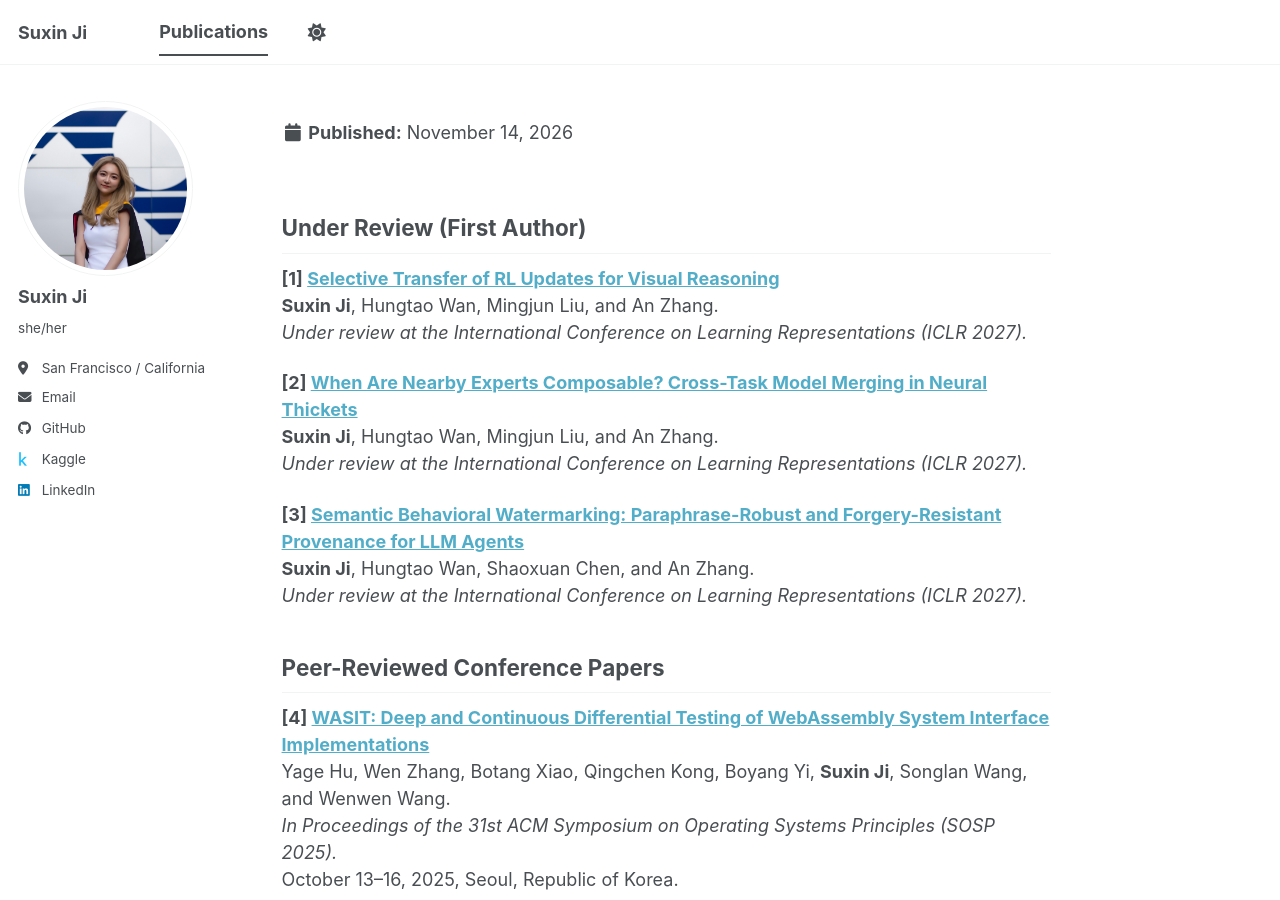
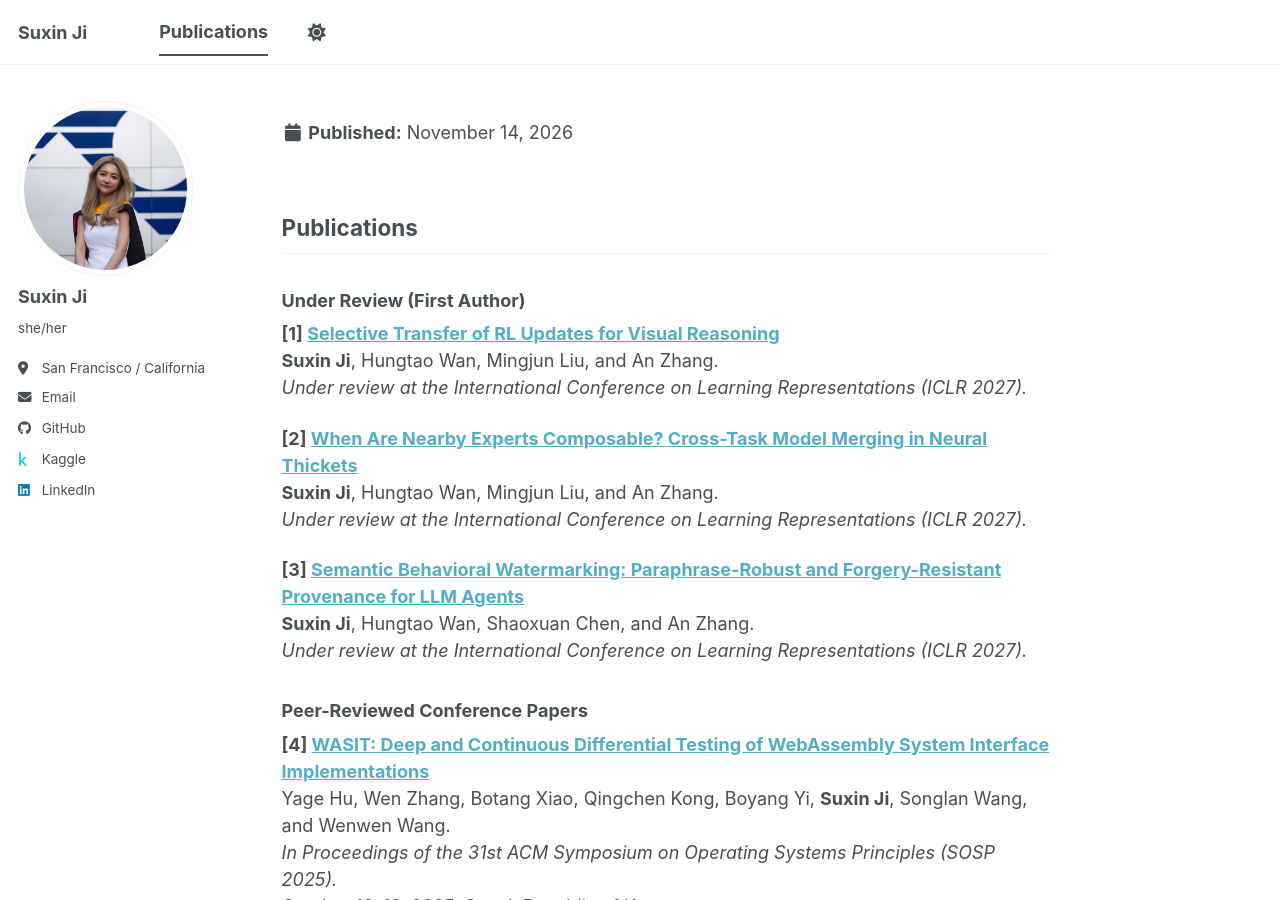
Before and after one commit to suxinji/suxinji.github.io, a Jekyll site: the page built from _publications/publications.md, in a window 1280 px wide and 900 px high. Built offline with Jekyll 4.4.1, drawn with Linux system fonts in a browser that asks for light colours; a script bundle is joined from its source files by our own code; library files that are not in the unit come from our copies.

Commit message:
Update publications.md

```diff
--- a/_publications/publications.md
+++ b/_publications/publications.md
@@ -3,7 +3,9 @@ permalink: /publications/
 author_profile: true
 ---
 
-## Under Review (First Author)
+## Publications
+
+### Under Review (First Author)
 
 **[1] [Selective Transfer of RL Updates for Visual Reasoning](https://arxiv.org/abs/2610.08659)**
 **Suxin Ji**, Hungtao Wan, Mingjun Liu, and An Zhang.
@@ -17,7 +19,7 @@ author_profile: true
 **Suxin Ji**, Hungtao Wan, Shaoxuan Chen, and An Zhang.
 *Under review at the International Conference on Learning Representations (ICLR 2027).*
 
-## Peer-Reviewed Conference Papers
+### Peer-Reviewed Conference Papers
 
 **[4] [WASIT: Deep and Continuous Differential Testing of WebAssembly System Interface Implementations](https://dl.acm.org/doi/10.1145/3731569.3764819)**
 Yage Hu, Wen Zhang, Botang Xiao, Qingchen Kong, Boyang Yi, **Suxin Ji**, Songlan Wang, and Wenwen Wang.
@@ -29,16 +31,15 @@ Wen Zhang, Botang Xiao, Qingchen Kong, Boyang Yi, **Suxin Ji**, Yage Hu, Songlan
 *In Proceedings of the 48th IEEE/ACM International Conference on Software Engineering (ICSE 2026).*
 April 12–18, 2026, Rio de Janeiro, Brazil.
 
-## Preprints
+### Preprints
 
 **[6] [TLRS-DPO: Token-Level Risk Scoring for Better Direct Preference Optimization](https://arxiv.org/abs/2611.11232)**
 **Suxin Ji** and Hungtao Wan.
 *arXiv preprint, 2026.*
 
-# Research Projects
+## Research Projects
 
 **[AutoQSys: Automated Differential Testing of QEMU Syscall Emulation](https://drive.google.com/file/d/12wIxKyI_Nb1882buRDlsFInpk-bfs-xu/view)**
 **Suxin Ji** (project lead)
 *August 2024 – August 2025.*
-
 Designed and implemented an automated differential testing framework for comparing native and QEMU-emulated syscall behavior, targeting over 300 Linux syscalls. Preliminary experiments uncovered previously undetected QEMU syscall emulation bugs.
```
